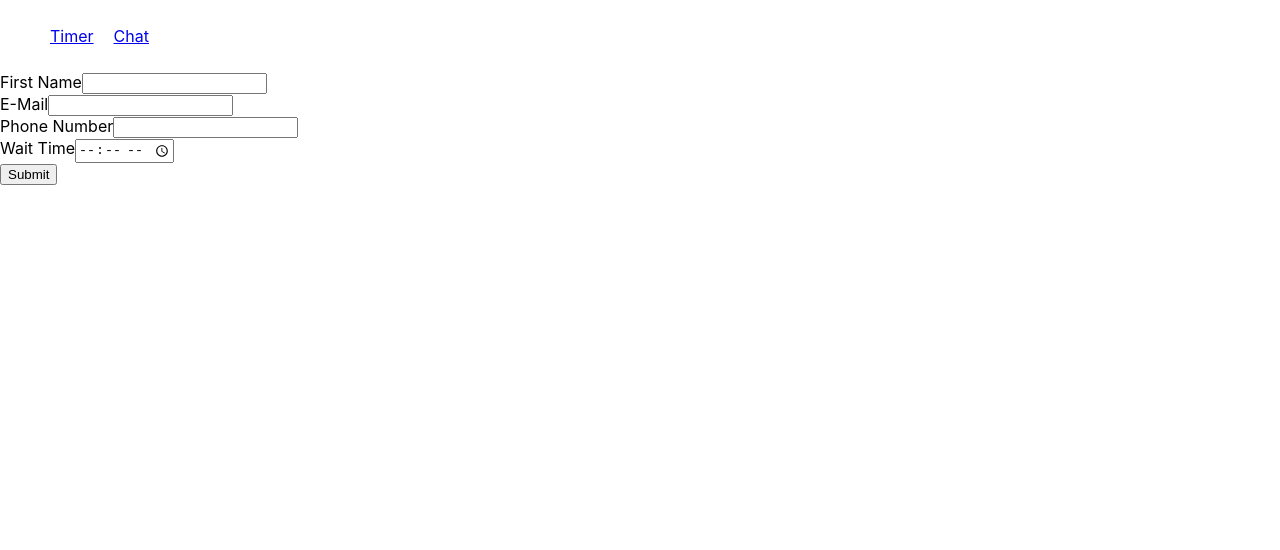
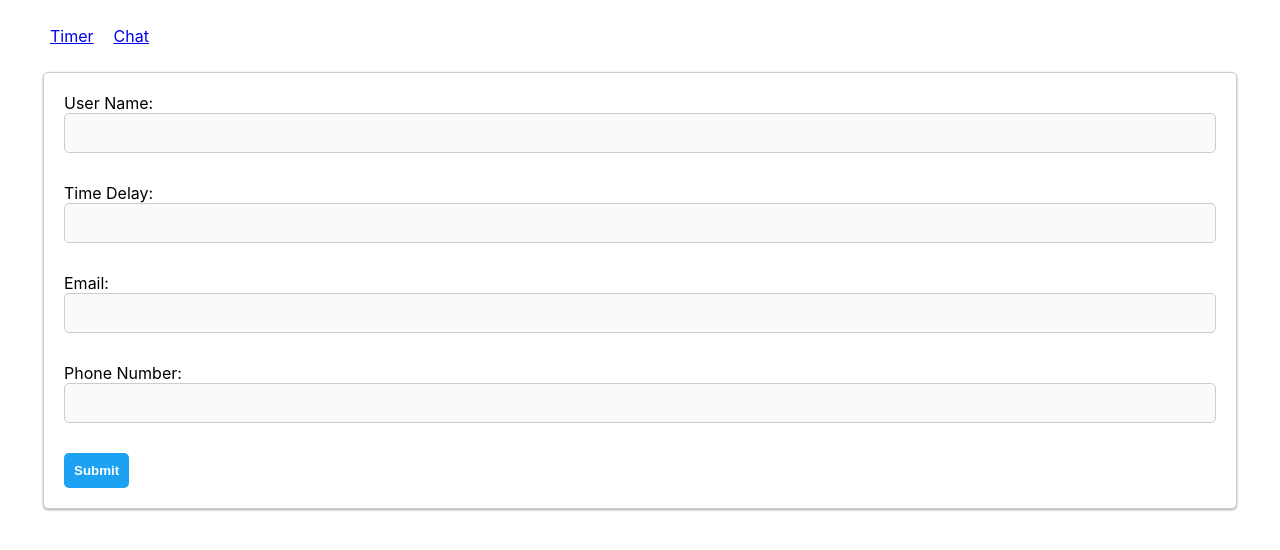
Before and after one commit to pdealba/Digital-Queue-Client, a React (Create React App) app: page /admin/new-user in a window 1280 px wide. Shown: the top 550 px of the page. Built offline with nearby package versions, Linux system fonts and the light colour scheme.

Commit message:
Changed signInForm to Form, added post request logic and added css styling, located in the App.css file

```diff
--- a/package.json
+++ b/package.json
@@ -7,6 +7,7 @@
     "@testing-library/jest-dom": "^5.16.5",
     "@testing-library/react": "^13.4.0",
     "@testing-library/user-event": "^13.5.0",
+    "axios": "^1.2.1",
     "react": "^18.2.0",
     "react-dom": "^18.2.0",
     "react-router-dom": "^6.4.2",
--- a/src/App.css
+++ b/src/App.css
@@ -36,3 +36,55 @@
     transform: rotate(360deg);
   }
 }
+
+form {
+  width: 90%;
+  margin: 0 auto;
+  padding: 20px;
+  border: 1px solid #ccc;
+  border-radius: 5px;
+  box-shadow: 0 1px 3px rgba(0, 0, 0, 0.12), 0 1px 2px rgba(0, 0, 0, 0.24);
+  background-color: white;
+}
+
+label {
+  display: flex;
+  flex-direction: column;
+  margin-bottom: 10px;
+}
+
+input[type="text"],
+input[type="email"],
+input[type="tel"] {
+  padding: 10px;
+  border: 1px solid #ccc;
+  border-radius: 5px;
+  font-size: 16px;
+  background-color: #fafafa;
+}
+
+input[type="text"]:focus,
+input[type="email"]:focus,
+input[type="tel"]:focus {
+  border-color: #1da1f2;
+  outline: none;
+}
+
+button[type="submit"] {
+  background-color: #1da1f2;
+  color: white;
+  padding: 10px;
+  border: none;
+  border-radius: 5px;
+  font-weight: bold;
+  cursor: pointer;
+}
+
+button[type="submit"]:hover {
+  background-color: #0d94e7;
+}
+
+p {
+  color: red;
+  margin-bottom: 10px;
+}
--- a/src/App.js
+++ b/src/App.js
@@ -1,7 +1,7 @@
 import { Routes, Route } from "react-router-dom";
 import "./App.css";
 import Layout from "./components/hoc/Layout/Layout";
-import SignInForum from "./components/admin/SignInForum";
+import Form from "./components/Form/Form";
 import Timer from "./components/Timer/Timer";
 import Chat from "./components/Chat/Chat";
 
@@ -9,7 +9,7 @@ function App() {
   return (
     <Layout>
       <Routes>
-        <Route path="/admin/new-user" element={<SignInForum />} />
+        <Route path="/admin/new-user" element={<Form />} />
         <Route path="/timer" element={<Timer />} />
         <Route path="/chat" element={<Chat />} />
       </Routes>
--- /dev/null
+++ b/src/components/Form/Form.js
@@ -0,0 +1,83 @@
+import React, { useState } from "react";
+
+const Form = () => {
+  const [userName, setUserName] = useState("");
+  const [timeDelay, setTimeDelay] = useState("");
+  const [email, setEmail] = useState("");
+  const [phoneNumber, setPhoneNumber] = useState("");
+  const [error, setError] = useState(null);
+
+  const handleSubmit = (event) => {
+    event.preventDefault();
+
+    // Send the POST request to the server using fetch
+    fetch("/admin/add-new-user", {
+      method: "POST",
+      headers: {
+        "Content-Type": "application/json",
+      },
+      body: JSON.stringify({
+        userName,
+        timeDelay,
+        email,
+        phoneNumber,
+      }),
+    })
+      .then((data) => {
+        console.log(data);
+      })
+      .catch((error) => {
+        console.error(error);
+        setError("An error occurred while submitting the form");
+      });
+  };
+
+  return (
+    <form onSubmit={handleSubmit}>
+      {error && <p>{error}</p>}
+      <label>
+        User Name:
+        <input
+          type="text"
+          name="userName"
+          value={userName}
+          onChange={(event) => setUserName(event.target.value)}
+        />
+      </label>
+      <br />
+      <label>
+        Time Delay:
+        <input
+          type="text"
+          name="timeDelay"
+          value={timeDelay}
+          onChange={(event) => setTimeDelay(event.target.value)}
+        />
+      </label>
+      <br />
+      <label>
+        Email:
+        <input
+          type="email"
+          name="email"
+          value={email}
+          onChange={(event) => setEmail(event.target.value)}
+        />
+      </label>
+      <br />
+      <label>
+        Phone Number:
+        <input
+          type="tel"
+          name="phoneNumber"
+          value={phoneNumber}
+          onChange={(event) => setPhoneNumber(event.target.value)}
+        />
+      </label>
+      <br />
+      <button type="submit">Submit</button>
+    </form>
+  );
+};
+
+export default Form;
--- a/src/components/admin/SignInForum.js
+++ /dev/null
@@ -1,25 +0,0 @@
-function SignInForum() {
-  return (
-    <form action="admin/add-new-user" method="GET">
-      <div>
-        <label for="name">First Name</label>
-        <input type="text" name="name" id="name" />
-      </div>
-      <div>
-        <label for="email">E-Mail</label>
-        <input type="email" name="email" id="email" />
-      </div>
-      <div>
-        <label for="userNumber">Phone Number</label>
-        <input type="tel" name="userNumber" id="userNumber" />
-      </div>
-      <div>
-        <label for="waitTime">Wait Time</label>
-        <input type="time" name="waitTime" id="waitTime" />
-      </div>
-      <button type="submit">Submit</button>
-    </form>
-  );
-}
-
-export default SignInForum;
--- a/src/components/hoc/Layout/Layout.js
+++ b/src/components/hoc/Layout/Layout.js
@@ -1,7 +1,6 @@
 import Header from "./Header";
 
 function Layout(props) {
-  console.log(props);
   return (
     <>
       <Header />
```
Also changed, not shown: 1 other file (tests, documents, lock files or other folders).
